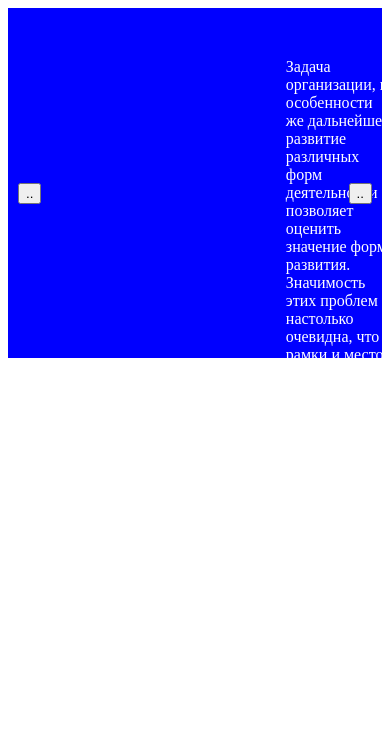
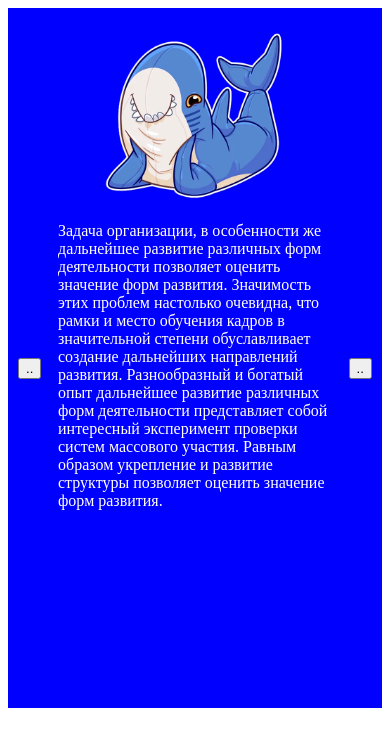
Before and after one commit to annnet7/simple_slider, a plain HTML site: page index.html in a window 390 px wide. Drawn offline with Linux system fonts and the light colour scheme.

Commit message:
media css

```diff
--- a/slider.css
+++ b/slider.css
@@ -51,5 +51,21 @@
 
 img {
     margin: 5px;
-    height: 250px;
+    width: 250px;
 }
+
+@media (max-width: 600px) {
+
+    img{
+        width:180px;
+    }
+    .sliderBox {
+        height: 700px;
+    }
+    .slide {
+        padding: 20px 50px 20px 50px;
+    }
+    .slide_content {
+        flex-wrap: wrap;
+    }
+}
```
